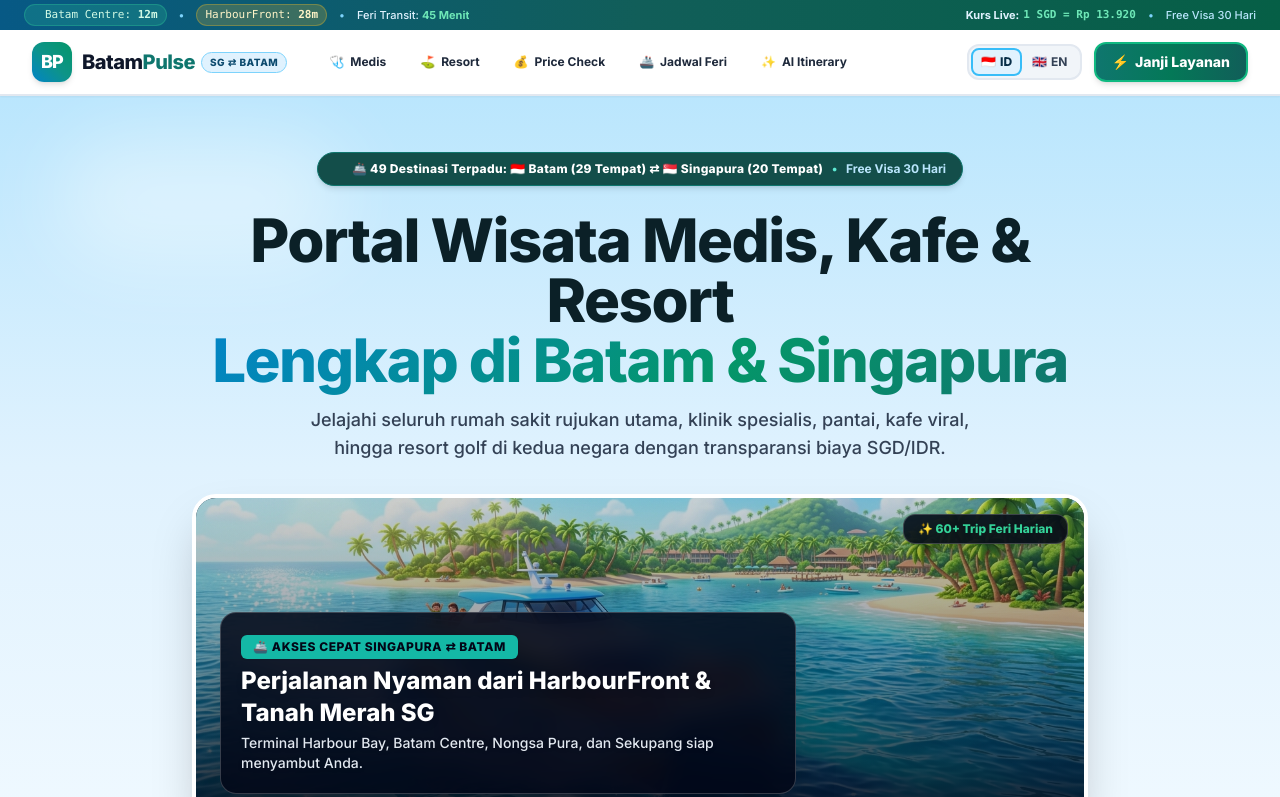
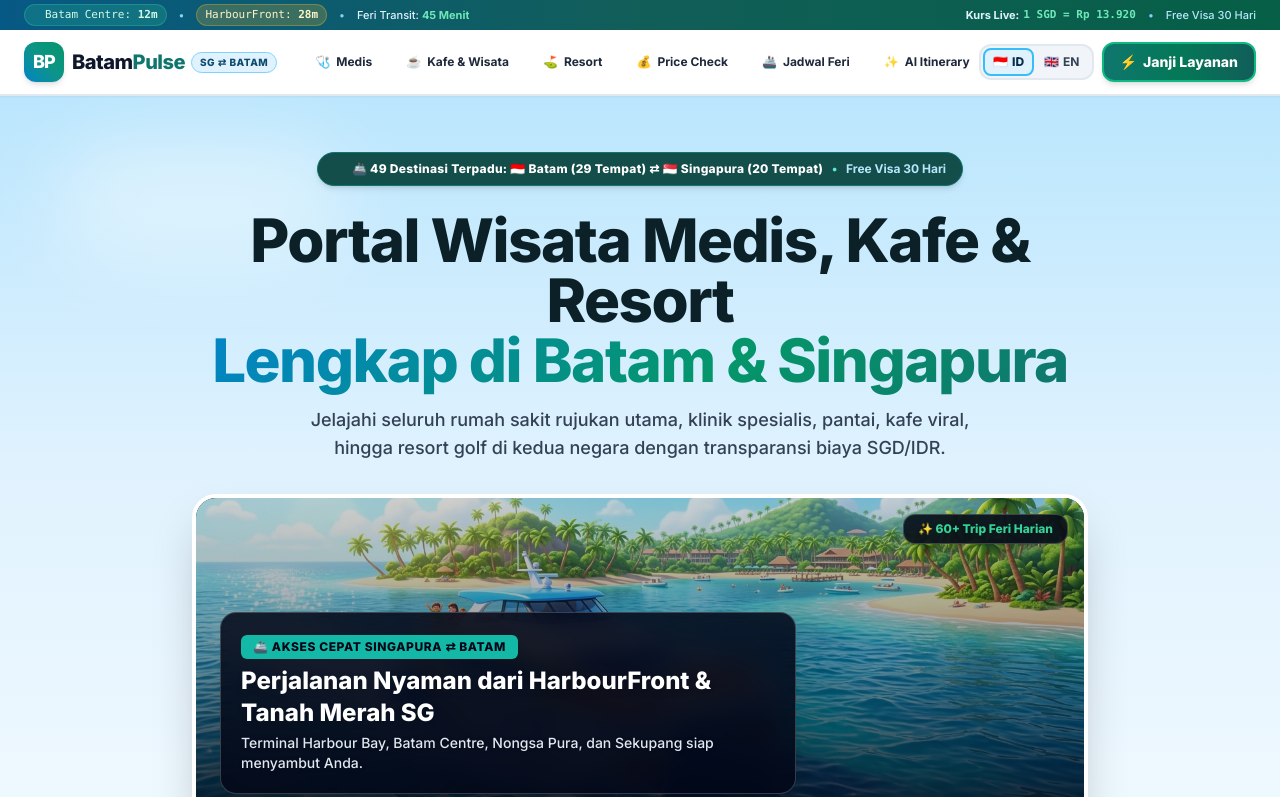
Before and after one commit to AlifNugraha17/HakathonBatamSg2026, a Vue app in the folder frontend/: page / in a window 1280 px wide. Shown: the top 797 px of the page. Built offline with nearby package versions, Linux system fonts and the light colour scheme; no server answers.

Commit message:
feat: add Kafe & Wisata / Cafes & Tours menu item to navbar

```diff
--- a/frontend/src/components/Navbar.vue
+++ b/frontend/src/components/Navbar.vue
@@ -33,15 +33,15 @@
     </div>
 
     <!-- Main Navigation Bar (Clean, Left-Aligned, Perfectly Padded) -->
-    <div class="max-w-7xl mx-auto px-4 sm:px-6 lg:px-8">
+    <div class="max-w-7xl mx-auto px-3 sm:px-4 lg:px-6">
       <div class="flex items-center justify-between h-16 sm:h-18">
 
         <!-- Left Group: Brand Logo & Nav Links with Ample Spacing -->
-        <div class="flex items-center gap-4 sm:gap-6 lg:gap-7">
+        <div class="flex items-center gap-3 sm:gap-4 lg:gap-6">
 
           <!-- Brand Logo (Single Line, Crisp) -->
           <div
-            class="flex items-center space-x-2.5 cursor-pointer select-none shrink-0 group"
+            class="flex items-center space-x-2 cursor-pointer select-none shrink-0 group"
             @click="$emit('nav', 'home')"
           >
             <div class="w-9 h-9 sm:w-10 sm:h-10 rounded-xl bg-gradient-to-tr from-sky-600 via-teal-600 to-emerald-600 flex items-center justify-center shadow-md text-white font-black text-lg tracking-tighter group-hover:scale-105 transition-transform">
@@ -71,6 +71,19 @@
             >
               <span>🩺</span>
               <span>{{ t?.nav_medical || 'Medis' }}</span>
+            </a>
+
+            <!-- Kafe & Wisata -->
+            <a
+              @click.prevent="$emit('nav', 'tourism')"
+              href="#"
+              class="px-2.5 sm:px-3 py-1.5 rounded-xl text-xs transition-all flex items-center gap-1.5 cursor-pointer"
+              :class="activeNav === 'tourism'
+                ? 'bg-amber-100 text-amber-950 font-black shadow-sm border-2 border-amber-400'
+                : 'text-slate-800 hover:text-slate-950 hover:bg-slate-100 font-bold border-2 border-transparent'"
+            >
+              <span>☕</span>
+              <span>{{ t?.nav_tourism || 'Kafe & Wisata' }}</span>
             </a>
 
             <!-- Resort -->
@@ -129,7 +142,7 @@
         </div>
 
         <!-- Right Side: Language Switcher & Compact CTA Button -->
-        <div class="flex items-center space-x-2 sm:space-x-3 shrink-0 whitespace-nowrap">
+        <div class="flex items-center space-x-2 shrink-0 whitespace-nowrap">
 
           <!-- Language Toggle Pill (ID / EN) -->
           <div class="flex items-center bg-slate-100 p-0.5 rounded-xl border-2 border-slate-200 shadow-xs">
--- a/frontend/src/locales/translations.js
+++ b/frontend/src/locales/translations.js
@@ -3,7 +3,7 @@
     // Navbar
     nav_subtitle: 'Portal Wisata Medis & Travel Lintas Batas',
     nav_medical: 'Medis',
-    nav_tourism: 'Wisata',
+    nav_tourism: 'Kafe & Wisata',
     nav_resorts: 'Resort',
     nav_pricecheck: 'Price Check',
     nav_ferry: 'Jadwal Feri',
@@ -127,7 +127,7 @@
     // Navbar
     nav_subtitle: 'Cross-Border Medical & Travel Hub',
     nav_medical: 'Medical',
-    nav_tourism: 'Tourism',
+    nav_tourism: 'Cafes & Tours',
     nav_resorts: 'Resorts',
     nav_pricecheck: 'Price Check',
     nav_ferry: 'Ferries',
```
